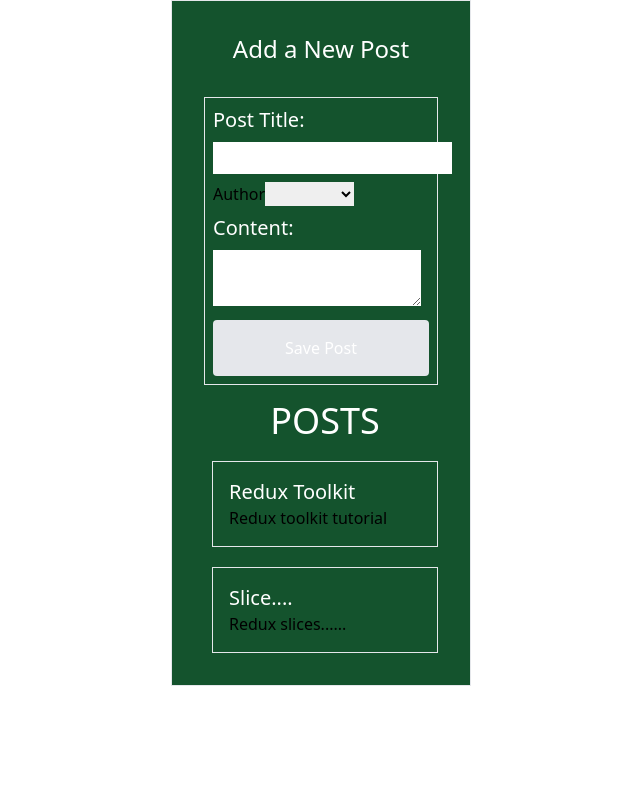
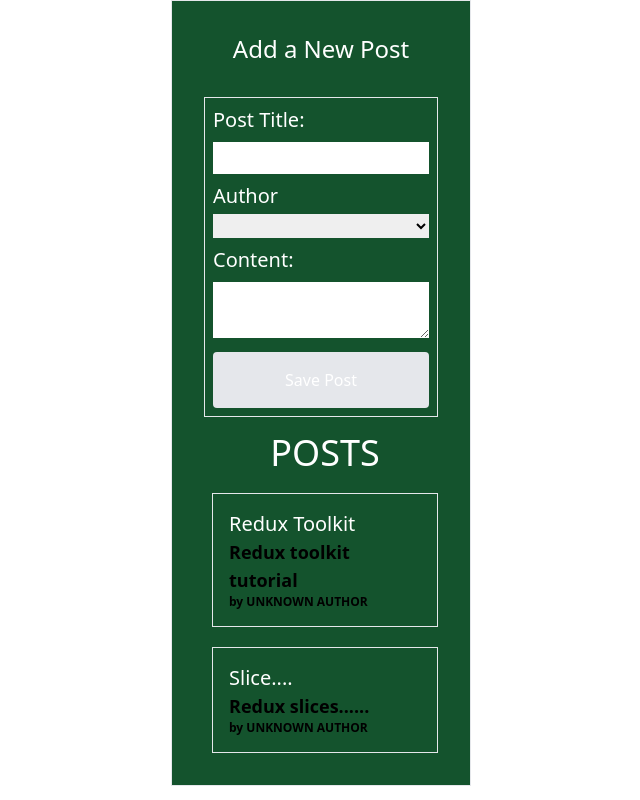
Before and after one commit to SethNdagijimana/e-redux, a React (Create React App) app: page / in a window 1280 px wide. Shown: the whole page, without its empty margins (319-959 px from the left). Built offline with nearby package versions, Linux system fonts and the light colour scheme.

Commit message:
minor change

```diff
--- a/src/features/post/AddPostForm.js
+++ b/src/features/post/AddPostForm.js
@@ -63,16 +63,18 @@
                     name="postTitle"
                     value={title}
                     onChange={onTitleChange}
-                    className="mt-2 p-1"
+                    className="mt-2 p-1 w-full"
                 />
                </div>
 
                 <div>
-                    <label htmlFor="postAuthor">Author</label>
-                    <select id="postAuthor" value={userId} onChange={onAuthorChanged}>
+                    <label htmlFor="postAuthor" className="text-xl text-white">Author</label>
+                   <div>
+                   <select id="postAuthor" value={userId} onChange={onAuthorChanged} className="w-full mt-1">
                         <option value=""></option>
                         {usersOptions}
                     </select>
+                   </div>
                 </div>
                <div>
                <label htmlFor="postContent" className="text-xl text-white">Content:</label>
@@ -82,7 +84,7 @@
                    name="postContent"
                    value={content}
                    onChange={onContentChanged}
-                   className="mt-2 p-1"
+                   className="mt-2 p-1 w-full"
                 />
                </div>
 
--- /dev/null
+++ b/src/features/post/PostAuthor.js
@@ -0,0 +1,20 @@
+import { useSelector } from "react-redux";
+
+import { selectAllUsers } from "../users/usersSlice";
+
+import React from 'react'
+
+function PostAuthor({userId}) {
+
+    const users = useSelector(selectAllUsers)
+
+    const author = users.find(user => user.id === userId);
+
+  return (
+        <span>
+            by {author ? author.name : 'UNKNOWN AUTHOR'}
+        </span>
+  )
+}
+
+export default PostAuthor
--- a/src/features/post/PostList.js
+++ b/src/features/post/PostList.js
@@ -1,5 +1,7 @@
 import { useSelector } from "react-redux";
 import { selectAllPosts } from "./postSlice";
+
+import PostAuthor from "./PostAuthor";
 
 import React from 'react'
 
@@ -9,7 +11,11 @@
     const renderedPosts = posts.map(post => (
         <article key={post.id} className="border p-4">
             <h3 className="text-xl text-white">{post.title}</h3>
-            <p className="">{post.content.substring(0, 100)}</p>
+            <p className="text-lg font-semibold">{post.content.substring(0, 100)}</p>
+
+            <p className="text-xs font-bold">
+                <PostAuthor userId= {post.userId}/>
+            </p>
         </article>
     ))
 
```
